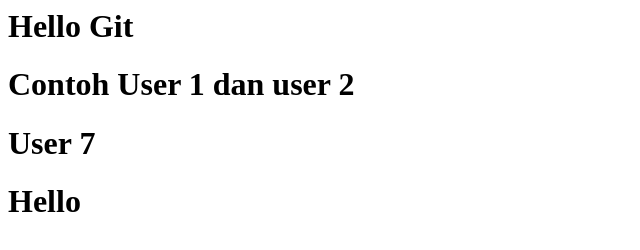
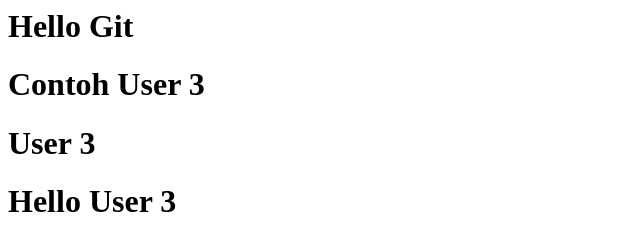
Before and after one commit to ifauzan9/belajar-git-remote3, a plain HTML site: page index.html in a window 1280 px wide. Shown: the whole page, without its empty margins (0-640 px from the left). Drawn offline with Linux system fonts and the light colour scheme.

Commit message:
mengubah index.html

```diff
--- a/index.html
+++ b/index.html
@@ -1,8 +1,8 @@
 <html>
   <body>
     <h1>Hello Git</h1>
-    <h1>Contoh User 1 dan user 2</h1>
-    <h1>User 7</h1>
-    <h1>Hello</h1>
+    <h1>Contoh User 3</h1>
+    <h1>User 3</h1>
+    <h1>Hello User 3</h1>
   </body>
 </html>
```
